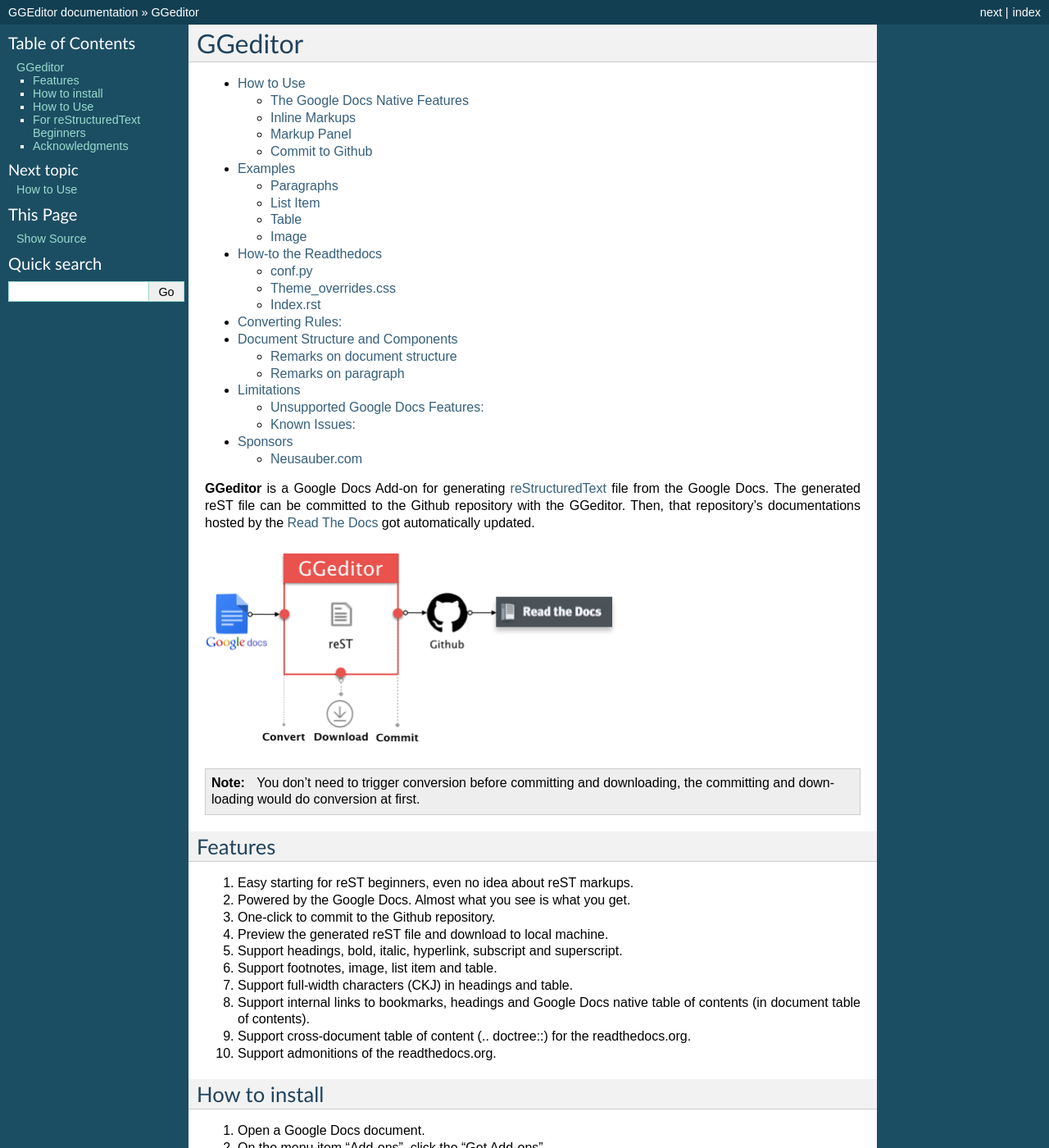
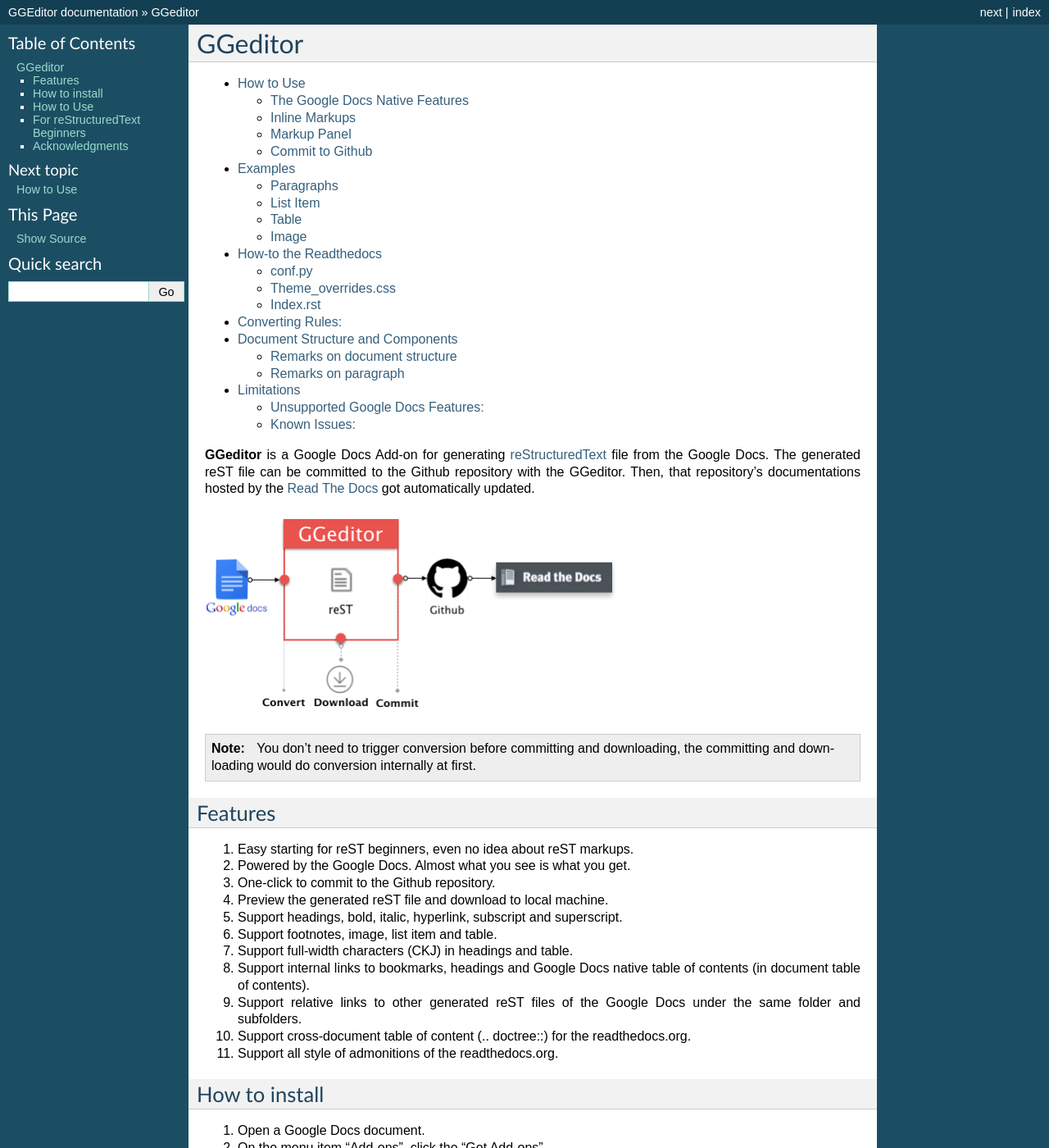
Before and after one commit to iapyeh/GGeditor, a Sphinx documentation site: the page built from docs/index.rst, in a window 1280 px wide and 1400 px high. Shown: the whole window at 82% size. Built offline with Sphinx 7.4.7, drawn with Linux system fonts in a browser that asks for light colours.

Commit message:
Google Docs reST Editor@2016-11-21 16:39:24

```diff
--- a/docs/index.rst
+++ b/docs/index.rst
@@ -13,8 +13,6 @@
     how2Readthedocs
     DocStructure
     Limitations
-    Sponsors
-
 
 \ **GGeditor**\  is a Google Docs Add-on for generating \ `reStructuredText`_\  file from the Google Docs. The generated reST file can be committed to the Github repository with the GGeditor. Then, that repository’s documentations hosted by the \ `Read The Docs`_\  got automatically updated.
 
@@ -22,7 +20,7 @@
 
 .. Note::
 
-    You don’t need to trigger conversion before committing and downloading, the committing and downloading would do conversion at first.
+    You don’t need to trigger conversion before committing and downloading, the committing and downloading would do conversion internally at first.
 
 .. _h6897050511836763421463e2b4b685:
 
@@ -37,8 +35,9 @@
 #. Support footnotes, image, list item and table.
 #. Support full-width characters (CKJ) in headings and table.
 #. Support internal links to bookmarks, headings and Google Docs native table of contents (in document table of contents).
+#. Support relative links to other generated reST files of the Google Docs under the same folder and subfolders.
 #. Support cross-document table of content (.. doctree::) for the readthedocs.org.
-#. Support admonitions of the readthedocs.org.
+#. Support all style of admonitions of the readthedocs.org.
 
 .. _h131f586a50795a4822677d4166231766:
 
```
